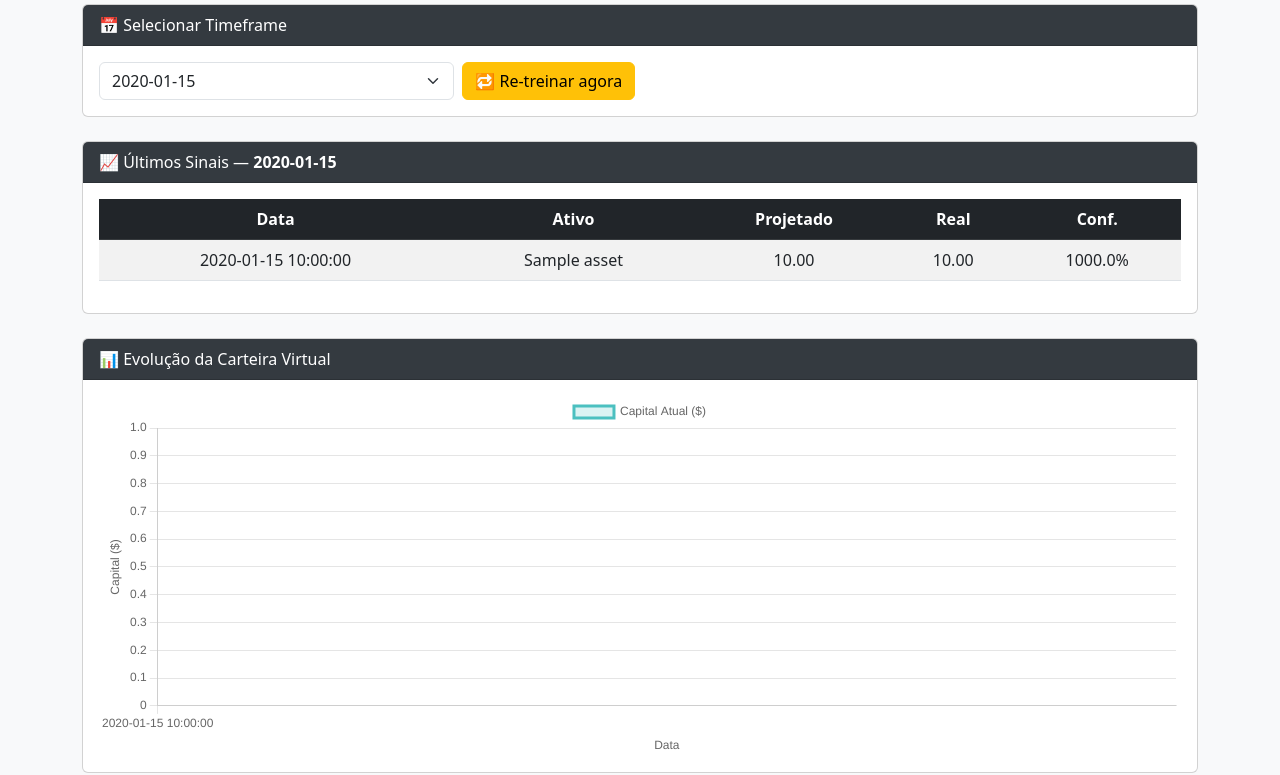
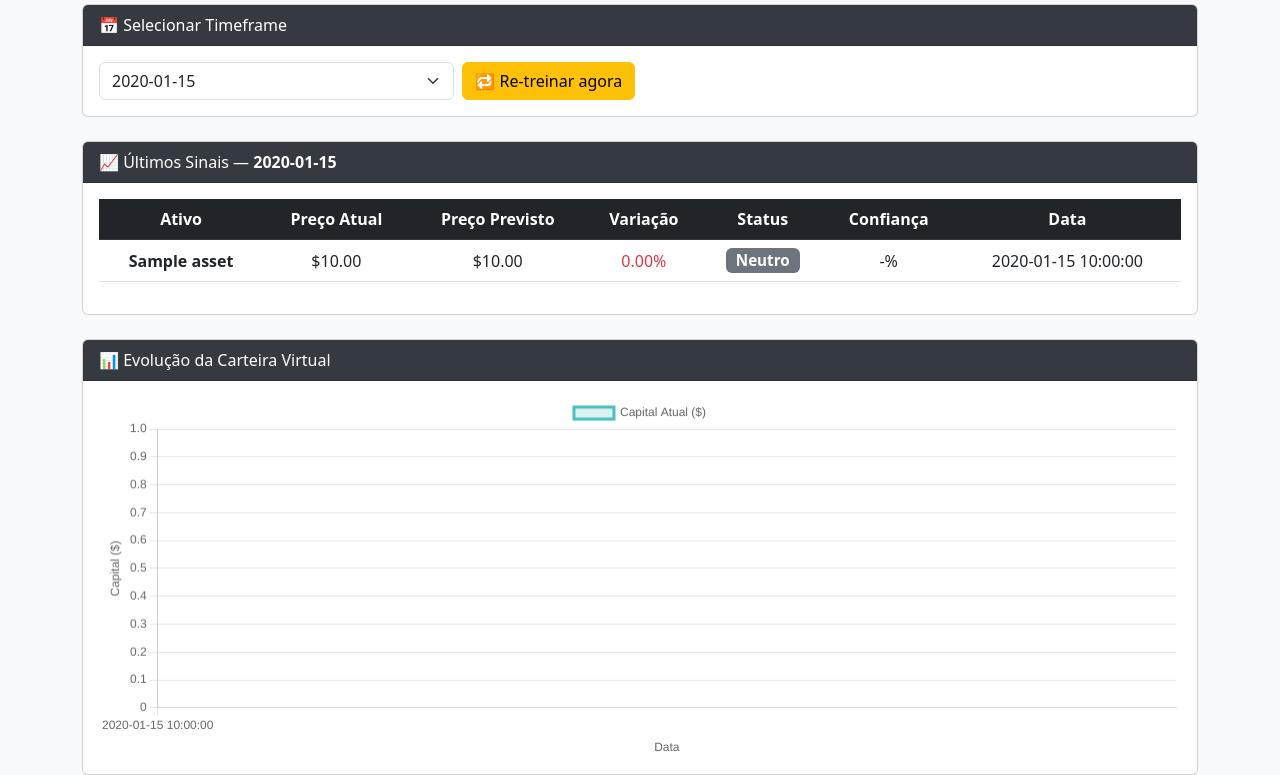
Before and after one commit to laribar/MaitB-Projetct, a Flask app: template templates/dashboard.html in a window 1280 px wide. Shown: the part 154-929 px from the top of the page. Run offline with Flask 3, Linux system fonts and the light colour scheme; the template is opened without the code that fills it: most values are stand-ins (such as "Sample title", 1, 10 or a date in 2020).

Commit message:
Update dashboard.html

```diff
--- a/templates/dashboard.html
+++ b/templates/dashboard.html
@@ -11,6 +11,7 @@
         .table th, .table td { vertical-align: middle; }
         .card-header { background-color: #343a40; color: white; }
         .highlight { font-weight: bold; }
+        .badge { font-size: 0.95rem; }
     </style>
 </head>
 <body>
@@ -57,24 +58,54 @@
             <div class="card-body">
                 {% if sinais %}
                     <div class="table-responsive">
-                        <table class="table table-striped table-hover align-middle text-center">
+                        <table class="table table-hover align-middle text-center">
                             <thead class="table-dark">
                                 <tr>
+                                    <th>Ativo</th>
+                                    <th>Preço Atual</th>
+                                    <th>Preço Previsto</th>
+                                    <th>Variação</th>
+                                    <th>Status</th>
+                                    <th>Confiança</th>
                                     <th>Data</th>
-                                    <th>Ativo</th>
-                                    <th>Projetado</th>
-                                    <th>Real</th>
-                                    <th>Conf.</th>
                                 </tr>
                             </thead>
                             <tbody>
                                 {% for sinal in sinais %}
+                                    {% set preco = sinal['Price']|float %}
+                                    {% set alvo = sinal['TargetPrice']|float %}
+                                    {% set variacao = ((alvo - preco) / preco * 100) if preco and alvo else None %}
+                                    {% if variacao is not none %}
+                                        {% if variacao > 1 %}
+                                            {% set status = 'Compra' %}
+                                            {% set cor = 'success' %}
+                                        {% elif variacao < -1 %}
+                                            {% set status = 'Venda' %}
+                                            {% set cor = 'danger' %}
+                                        {% else %}
+                                            {% set status = 'Neutro' %}
+                                            {% set cor = 'secondary' %}
+                                        {% endif %}
+                                    {% else %}
+                                        {% set status = '-' %}
+                                        {% set cor = 'light' %}
+                                    {% endif %}
                                     <tr>
+                                        <td><strong>{{ sinal['Asset'] }}</strong></td>
+                                        <td>${{ "%.2f"|format(preco) if preco else '-' }}</td>
+                                        <td>${{ "%.2f"|format(alvo) if alvo else '-' }}</td>
+                                        <td>
+                                            {% if variacao is not none %}
+                                                <span class="text-{{ 'success' if variacao > 0 else 'danger' }}">
+                                                    {{ "%.2f"|format(variacao) }}%
+                                                </span>
+                                            {% else %}
+                                                -
+                                            {% endif %}
+                                        </td>
+                                        <td><span class="badge bg-{{ cor }}">{{ status }}</span></td>
+                                        <td>{{ "%.1f"|format(sinal['AdjustedProb']|float * 100) if sinal['AdjustedProb'] else '-' }}%</td>
                                         <td>{{ sinal['Date'] }}</td>
-                                        <td>{{ sinal['Asset'] }}</td>
-                                        <td>{{ "%.2f"|format(sinal['TargetPrice']|float) if sinal['TargetPrice'] else '-' }}</td>
-                                        <td>{{ "%.2f"|format(sinal['Price']|float) if sinal['Price'] else '-' }}</td>
-                                        <td>{{ "%.1f"|format(sinal['AdjustedProb']|float * 100) }}%</td>
                                     </tr>
                                 {% endfor %}
                             </tbody>
@@ -95,9 +126,8 @@
     </div>
 
     <script>
-        // Se os dados estiverem disponíveis no template
-        const labels = [{% for sinal in sinais %}"{{ sinal['Date'] }}", {% endfor %}];
-        const dados = [{% for sinal in sinais %}{{ sinal['Capital Atual'] if sinal['Capital Atual'] else 'null' }}, {% endfor %}];
+        const labels = [{% for sinal in sinais %}"{{ sinal['Date'] }}",{% endfor %}];
+        const dados = [{% for sinal in sinais %}{{ sinal['Capital Atual'] if sinal['Capital Atual'] else 'null' }},{% endfor %}];
 
         const ctx = document.getElementById('graficoCarteira').getContext('2d');
         new Chart(ctx, {
```
